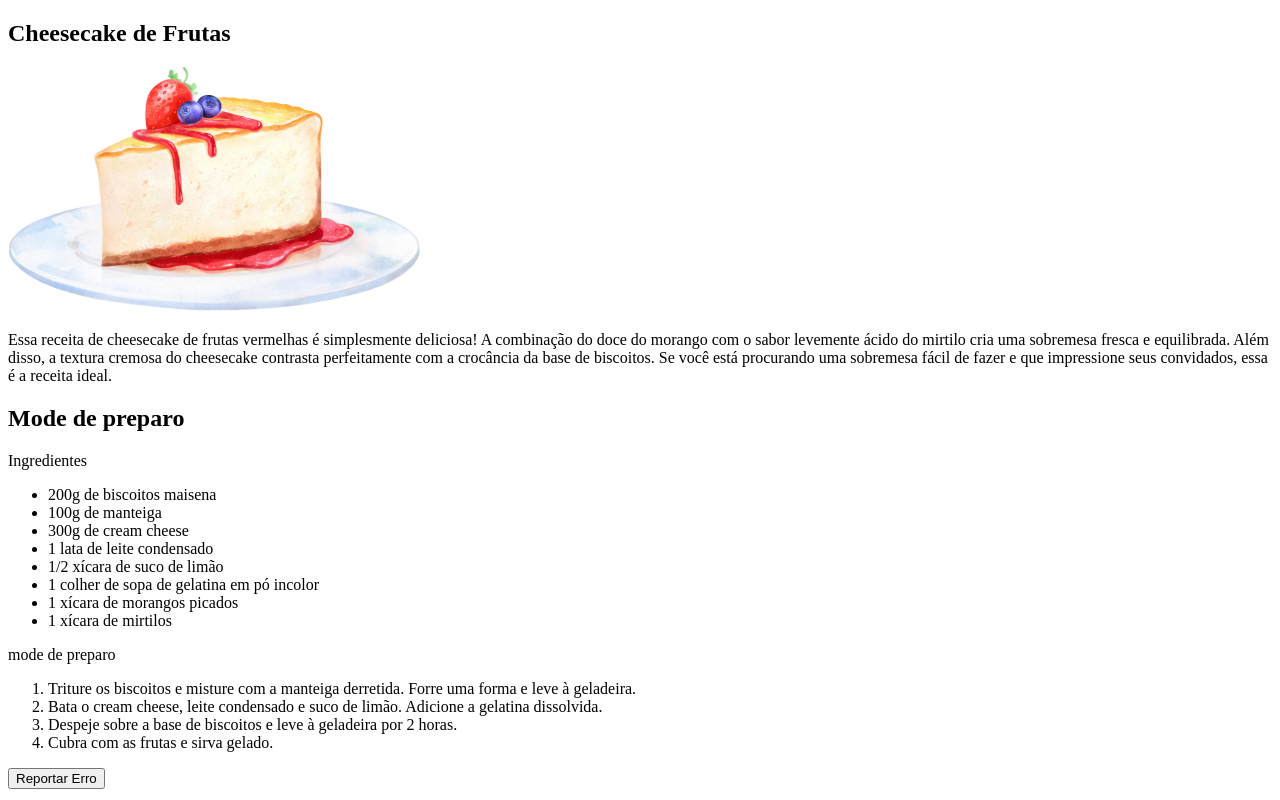
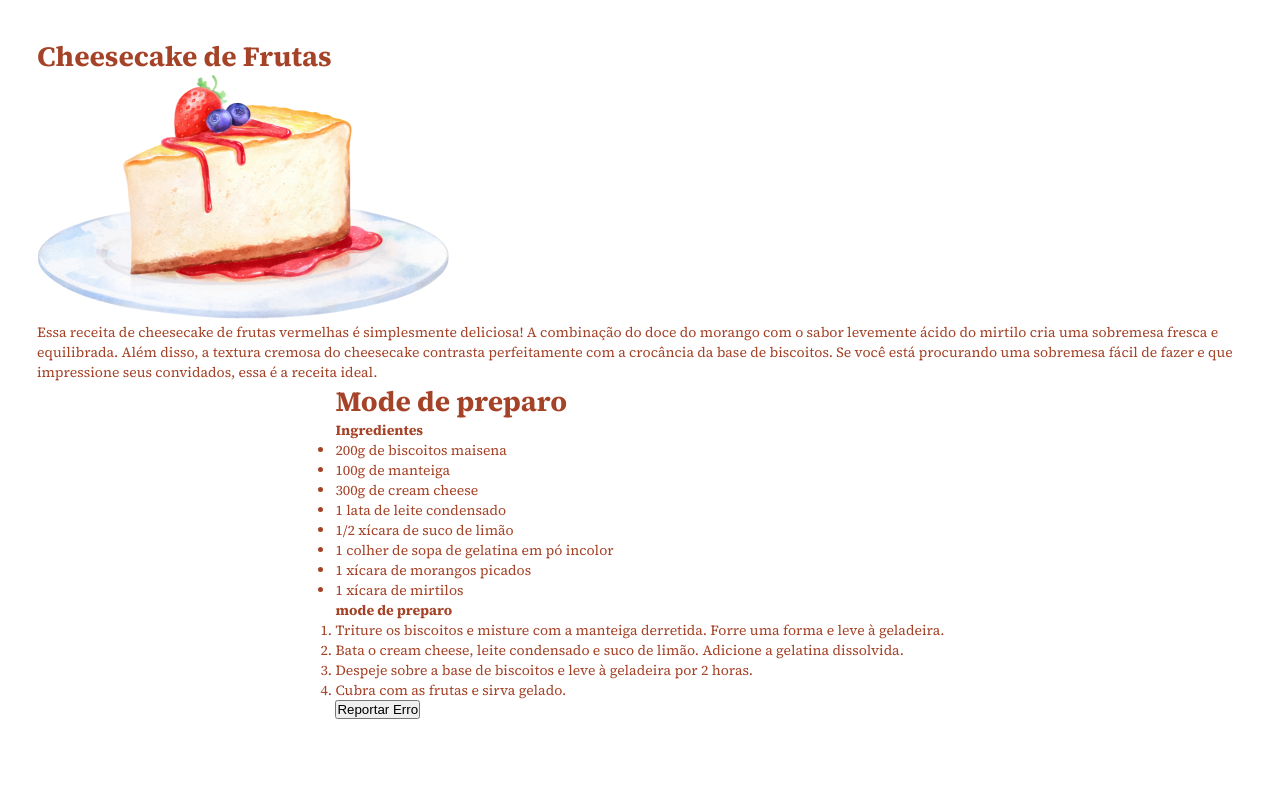
Before and after one commit to MarcioPAraujo/rocketseat-challenges, a plain HTML site: page responsivity-1/index.html in a window 1280 px wide. Drawn offline with Linux system fonts and the light colour scheme.

Commit message:
fonts and text colors was added

```diff
--- a/responsivity-1/index.html
+++ b/responsivity-1/index.html
@@ -10,7 +10,7 @@
     <main>
         <section id="description">
             <h1>Cheesecake de Frutas</h1>
-            <img src="images/image 1.png" alt="piece of cake">
+            <div id="image"><img src="images/image 1.png" alt="piece of cake"></div>
             <p>
                 Essa receita de cheesecake de frutas vermelhas é simplesmente deliciosa! A combinação do doce do morango com o sabor levemente ácido do mirtilo cria uma sobremesa fresca e equilibrada. Além disso, a textura cremosa do cheesecake contrasta perfeitamente com a crocância da base de biscoitos. Se você está procurando uma sobremesa fácil de fazer e que impressione seus convidados, essa é a receita ideal.
             </p>
@@ -18,7 +18,7 @@
         <section id="steps">
             <h2>Mode de preparo</h2>
             <div>
-                <p>Ingredientes</p>
+                <strong>Ingredientes</strong>
                 <ul>
                     <li>200g de biscoitos maisena</li>
                     <li>100g de manteiga</li>
@@ -31,7 +31,7 @@
                 </ul>
             </div>
             <div>
-                <p>mode de preparo</p>
+                <strong>mode de preparo</strong>
                 <ol>
                     <li>Triture os biscoitos e misture com a manteiga derretida. Forre uma forma e leve à geladeira.</li>
                     <li>Bata o cream cheese, leite condensado e suco de limão. Adicione a gelatina dissolvida.</li>
--- a/responsivity-1/style.css
+++ b/responsivity-1/style.css
@@ -1 +1,37 @@
 @charset "UTF-8";
+
+@import url('https://fonts.googleapis.com/css2?family=Source+Serif+4:opsz,wght@8..60,400;8..60,700&display=swap');
+
+:root{
+    --text-color: #A54328;
+
+    font-family: 'Source Serif 4', serif;
+    font-size: 62.5%;
+}
+
+*{
+    margin: 0px;
+    padding: 0px;
+    box-sizing: border-box;
+
+
+}
+body{
+    color: var(--text-color);
+
+
+}
+h1,h2{
+    font-size: 2.8rem;
+}
+p,li,strong{
+    font-size: 1.4rem;
+}
+
+
+main{
+    display: flex;
+    flex-direction: column;
+    align-items: center;
+    padding: 3.7rem;
+}
```
